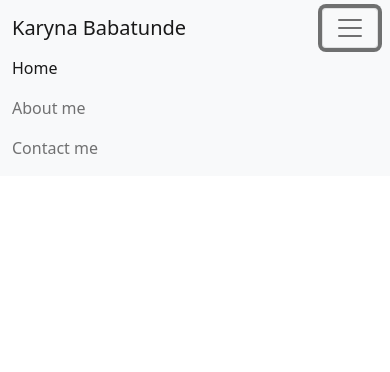
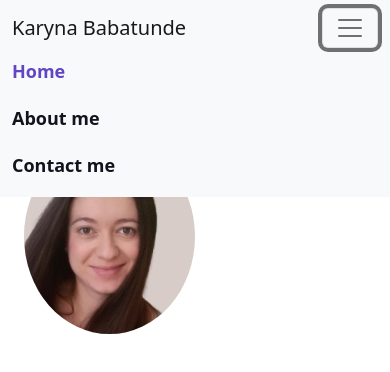
Before and after one commit to KarynaBabatunde/PortfolioProject, a plain HTML site: page index.html in a window 390 px wide. Both pictures are taken after a click on the button "Toggle navigation". Drawn offline with nearby package versions, Linux system fonts and the light colour scheme.

Commit message:
added some styles

```diff
--- a/index.html
+++ b/index.html
@@ -9,37 +9,18 @@
     />
     <title>Karyna Babatunde</title>
     <link rel="stylesheet" href="styles.css" />
-    <link
-      href="https://cdn.jsdelivr.net/npm/bootstrap@5.0.0-beta2/dist/css/bootstrap.min.css"
-      rel="stylesheet"
-      integrity="sha384-BmbxuPwQa2lc/FVzBcNJ7UAyJxM6wuqIj61tLrc4wSX0szH/Ev+nYRRuWlolflfl"
-      crossorigin="anonymous"
-    />
+
+    <link href="https://cdn.jsdelivr.net/npm/bootstrap@5.2.2/dist/css/bootstrap.min.css" rel="stylesheet" integrity="sha384-Zenh87qX5JnK2Jl0vWa8Ck2rdkQ2Bzep5IDxbcnCeuOxjzrPF/et3URy9Bv1WTRi" crossorigin="anonymous">
     <script
       src="https://cdn.jsdelivr.net/npm/bootstrap@5.0.0-beta2/dist/js/bootstrap.bundle.min.js"
       integrity="sha384-b5kHyXgcpbZJO/tY9Ul7kGkf1S0CWuKcCD38l8YkeH8z8QjE0GmW1gYU5S9FOnJ0"
       crossorigin="anonymous"
     ></script>
-    <style type="text/css" data-typed-js-css="true">
-        .typed-cursor{
-          opacity: 1;
-        }
-        .typed-cursor.typed-cursor--blink{
-          animation: typedjsBlink 0.7s infinite;
-          -webkit-animation: typedjsBlink 0.7s infinite;
-                  animation: typedjsBlink 0.7s infinite;
-        }
-        @keyframes typedjsBlink{
-          50% { opacity: 0.0; }
-        }
-        @-webkit-keyframes typedjsBlink{
-          0% { opacity: 1; }
-          50% { opacity: 0.0; }
-          100% { opacity: 1; }
-        }
-      </style>
+
+
   </head>
   <body>
+
     <nav class="navbar navbar-expand-lg navbar-light bg-light fixed-top">
         <div class="container-fluid">
           <a class="navbar-brand" href="index.html">Karyna Babatunde</a>
@@ -69,24 +50,45 @@
           </div>
         </div>
       </nav>
-      <div class="container-fluid bg-light my-6 mt-0" id="home">
+      <div class="container-fluid bg-wight my-6 mt-0" id="home">
 <div class="container">
     <div class="row g-5 align-items-center">
         <div class="col-lg-6 py-6 pb-0 pt-lg-o">
             <h2 class="text-primary mb-3">Hello, I'm</h2>
 <h1 class="typed-text-output d-inline">Karyna Babatunde</h1>
    <span class="typed-cursor">|</span>
-   <div class="typed-text d-none">Karyna Babatunde
+   <div class="typed-text d-none">Karyna Babatunde</div>
 
-   </div>
 </div>
-
+<div class="col-lg-6">
+    <img class="img-fluid" id="myPic" src="images/Mypicture.jpg" alt="">
+</div>
     </div>
 
 </div>
       </div>
 
 <script src="app.js"></script>
+<script src="lib/typed/typed.min.js"></script>
+<script src="lib/wow/wow.min.js"></script>
+<style type="text/css" data-typed-js-css="true">
+    .typed-cursor{
+      opacity: 1;
+    }
+    .typed-cursor.typed-cursor--blink{
+      animation: typedjsBlink 0.7s infinite;
+      -webkit-animation: typedjsBlink 0.7s infinite;
+              animation: typedjsBlink 0.7s infinite;
+    }
+    @keyframes typedjsBlink{
+      50% { opacity: 0.0; }
+    }
+    @-webkit-keyframes typedjsBlink{
+      0% { opacity: 1; }
+      50% { opacity: 0.0; }
+      100% { opacity: 1; }
+    }
+  </style>
 
 </body>
 </html>
--- a/styles.css
+++ b/styles.css
@@ -5,8 +5,35 @@
     --dark: #12141D;
 }
 
+.navbar.fixed-top {
+    display: block;
+    transition: .5s;
+}
+
+.navbar .navbar-nav .nav-link {
+    padding: 20px 15px;
+    color: var(--dark);
+    font-size: 18px;
+    font-weight: 600;
+    outline: none;
+}
+
+.navbar .navbar-nav .nav-link:hover,
+.navbar .navbar-nav .nav-link.active {
+    color: var(--primary);
+}
+
+@media (max-width: 991.98px) {
+    .navbar .navbar-nav .nav-link  {
+        padding: 10px 0;
+    }
+}
 
 .typed-cursor {
     font-size: 30px;
     color: var(--dark);
 }
+
+#myPic {border-radius: 98%;
+max-width: 50%;
+}
```
